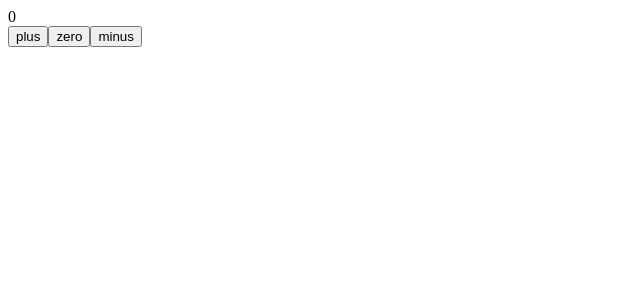
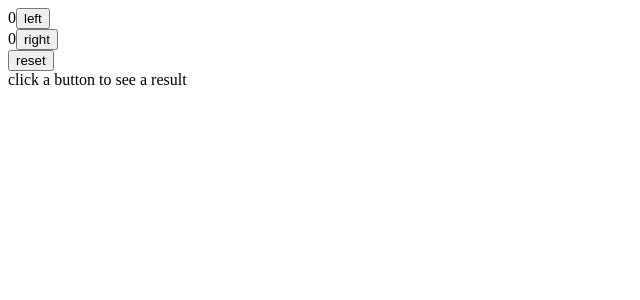
Before and after one commit to aeahmed-rc/fullstack, a React (Create React App) app: page / in a window 1280 px wide. Shown: the top 300 px of the page, without its empty margins (0-640 px from the left). Built offline with nearby package versions, Linux system fonts and the light colour scheme.

Commit message:
react conditionals

```diff
--- a/src/App.js
+++ b/src/App.js
@@ -5,35 +5,60 @@ const Display = ({counter})=><div>{counter}</div>
 
 
 
-const Button = ({onClick,text})=>  (
-<button onClick={onClick}>
-  {text}
-</button>
-  )
 
 
 
 
+const History =(props)=>{
+  if(props.allClicks.length ===0){
+    return(
+      <div>
+        click a button to see a result
+      </div>
+    )
+  }return(
+    <div>
+      this is the result, {props.allClicks.join(' ')}
+    </div>
+  )
+}
+const Button =(props)=>{
+  return(
+    <div>
+      {props.value}
+  <button onClick={props.handleClick}>{props.text}</button>
+    </div>
+
+     )
+
+}
 const App = ()=>{
-  const [counter,setCounter] =useState(0)
+  const [left,setLeft] = useState(0)
+  const [right,setRight] = useState(0)
+  const [allClicks,setAll] = useState([])
 
-  const increaseByOne = ()=> {
-    setCounter(counter+1)
-    console.log('clicked')
+  const handleLeftClick=()=>{
+    setAll(allClicks.concat('L'))
+    setLeft(left+1)
   }
-  const setToZero = ()=>{
-    setCounter(0)
+  const handleRightClick=()=>{
+    setAll(allClicks.concat('R'))
+    setRight(right+1)
   }
-  const decreaseByOne =()=>{
-    setCounter(counter-1)
+
+  const reset = ()=>{
+    setAll([])
+    setRight(0)
+    setLeft(0)
   }
-  console.log('rendering',counter)
+
   return (
     <div>
-    <Display counter={counter}/>
-    <Button onClick={increaseByOne} text='plus'/>
-    <Button onClick={setToZero} text='zero'/>
-    <Button onClick={decreaseByOne} text='minus'/>
+    <Button handleClick={handleLeftClick} text="left" value={left}/>
+    <Button handleClick={handleRightClick} text="right" value={right}/>
+    <Button handleClick={reset} text="reset"/>
+    <History allClicks={allClicks}/>
+
     </div>
   )
 }
```
